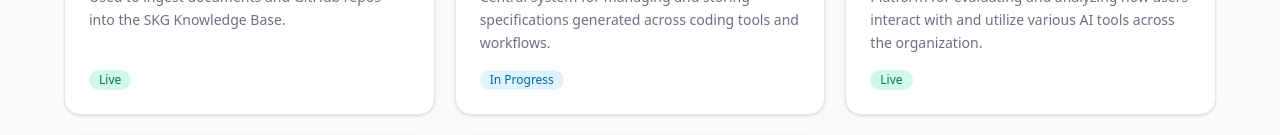
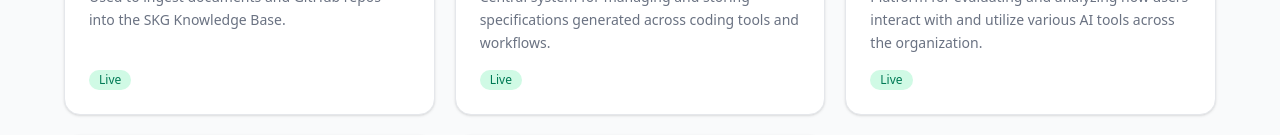
Before and after one commit to charanravichandran-design/aihub, a Next.js app: page / in a window 1280 px wide. Shown: the part 341-476 px from the top of the page. Built offline with nearby package versions, Linux system fonts and the light colour scheme.

Commit message:
feat: Changed Spec Registry to live and modified the href

```diff
--- a/src/data/projects.ts
+++ b/src/data/projects.ts
@@ -30,12 +30,12 @@ export const projects: Project[] = [
     id: 'spec-registry',
     title: 'Spec Registry',
     description: 'Central system for managing and storing specifications generated across coding tools and workflows.',
-    href: '#',
+    href: 'https://github.com/couchbaselabs/spec-registry/tree/main',
     iconName: 'FileText',
     accentFrom: 'from-indigo-500',
     accentTo: 'to-purple-600',
     tags: ['Platform', 'Specs'],
-    status: 'in-progress',
+    status: 'live',
   },
   {
     id: 'ai-eval',
```
